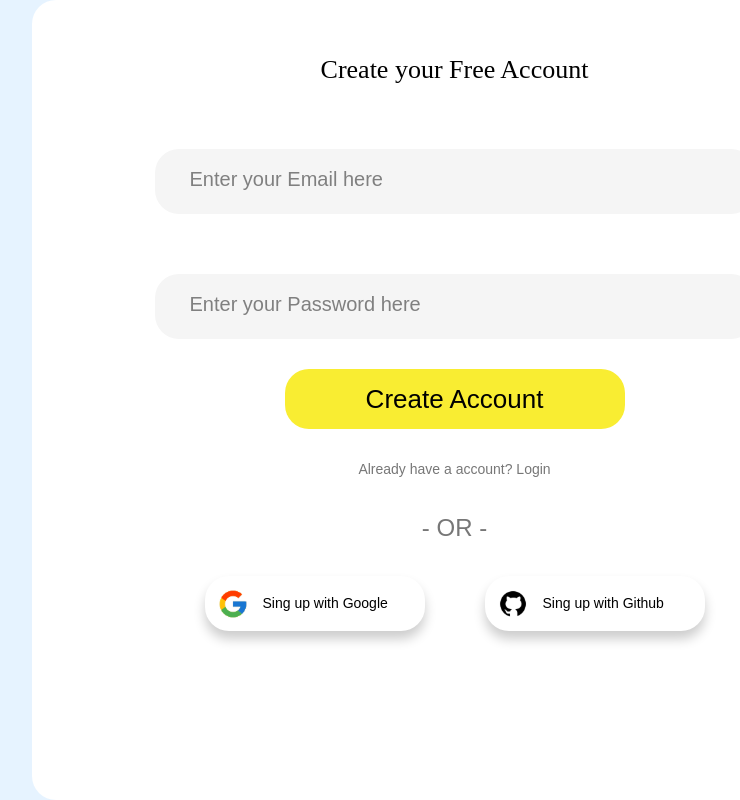
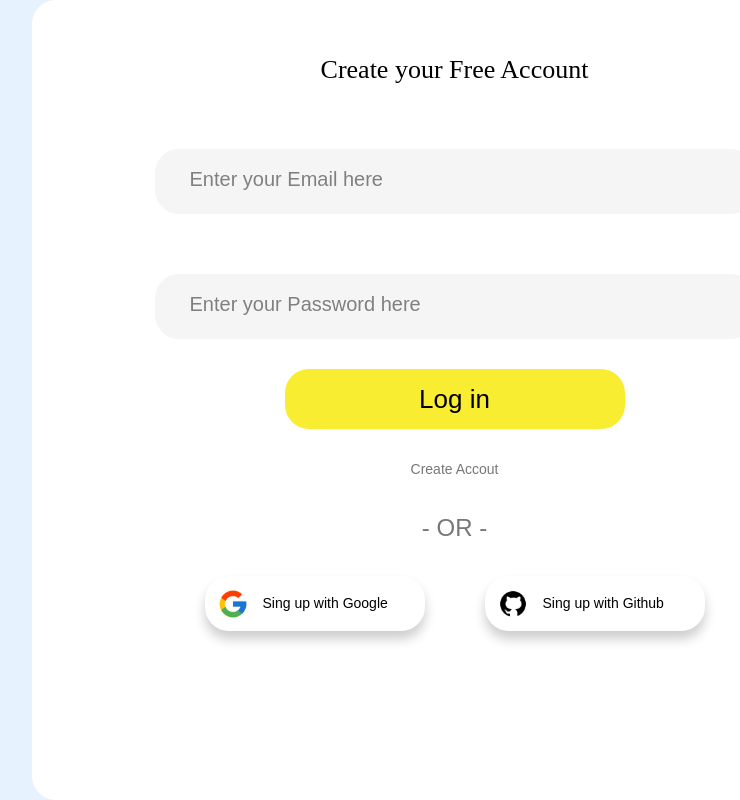
Before and after one commit to pan6603/board_front, a React app: page /login in a window 1280 px wide. Shown: the whole page, without its empty margins (403-1143 px from the left). Built offline with nearby package versions, Linux system fonts and the light colour scheme; the HTML template or start-up script is replaced by a standard one.

Commit message:
로그인 UI 수정

```diff
--- a/src/pages/accout/login/Login.tsx
+++ b/src/pages/accout/login/Login.tsx
@@ -51,23 +51,11 @@ export default function Login() {
                             type="Password"
                         />
 
-                        {/* <EmailInput>
-                            <InputName>Email</InputName>
-                            <NameInp />
-                            <EmailInputLabel>Enter your Email here</EmailInputLabel>
-                        </EmailInput>
-
-                        <PasswordInput>
-                            <InputName>Password</InputName>
-                            <NameInp />
-                            <PasswordInputLabel>Enter your Password here</PasswordInputLabel>
-                        </PasswordInput> */}
-
                         <ButtonCreateAcc>
-                            <ButtonCreateAccText>Create Account</ButtonCreateAccText>
+                            <ButtonCreateAccText>Log in</ButtonCreateAccText>
                         </ButtonCreateAcc>
 
-                        <AlreadyAccount>Already have a account? Login</AlreadyAccount>
+                        <AlreadyAccount>Create Accout</AlreadyAccount>
 
                         <Or> - OR -</Or>
 
```
